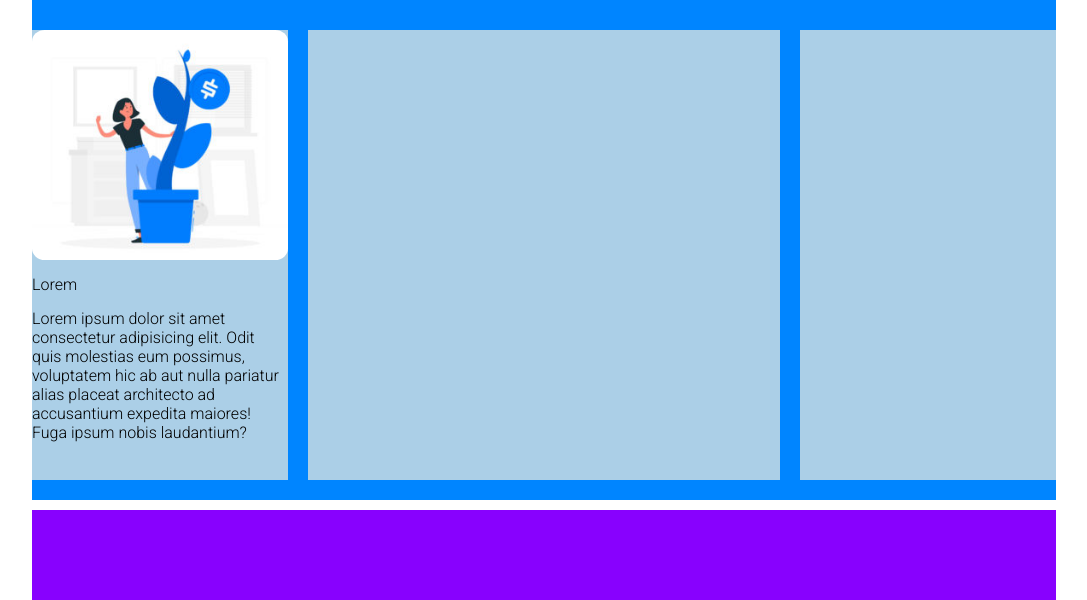
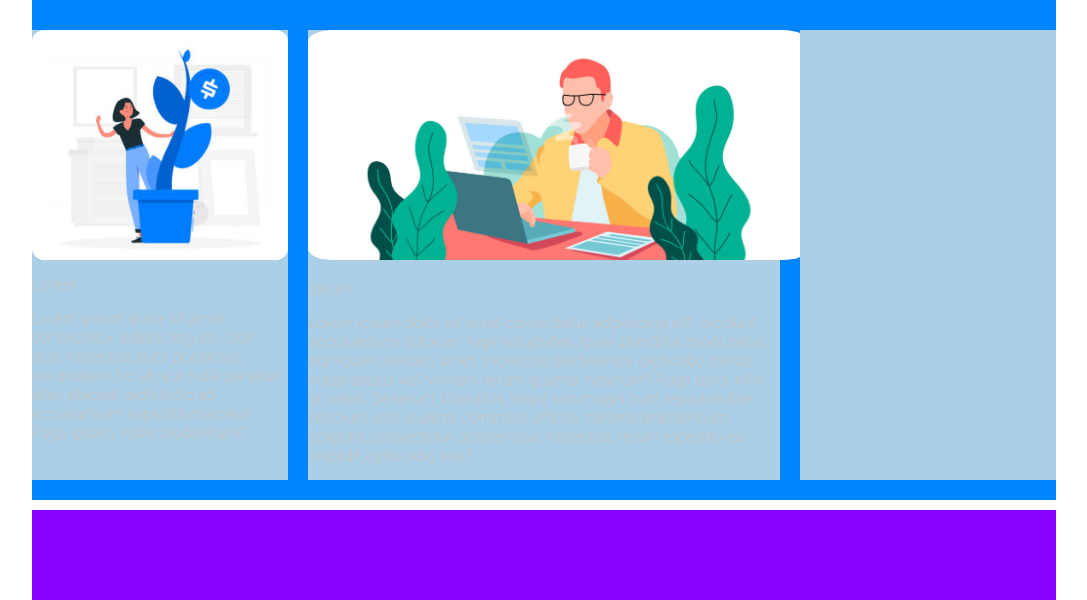
Before and after one commit to AndreaRospi/htmlcss-wp, a plain HTML site: page index.html in a window 1280 px wide. Shown: the part 654-1254 px from the top of the page, without its empty margins (96-1183 px from the left). Drawn offline with Linux system fonts and the light colour scheme.

Commit message:
colonna centrale completata con foto e testo

```diff
--- a/css/style.css
+++ b/css/style.css
@@ -122,10 +122,19 @@ main {
 
 h4{
     padding-top: 15px;
+    color: #c3c3c3;
 }
 
 p{
     padding-top: 15px;
+    color: #c3c3c3;
+}
+
+.img-center{
+    height: 230px;
+    width: 500px;
+    object-fit: cover;
+    border-radius: 5%;
 }
 
 .col-sn,
--- a/index.html
+++ b/index.html
@@ -60,7 +60,14 @@
                     <h4>Lorem</h4>
                     <p>Lorem ipsum dolor sit amet consectetur adipisicing elit. Odit quis molestias eum possimus, voluptatem hic ab aut nulla pariatur alias placeat architecto ad accusantium expedita maiores! Fuga ipsum nobis laudantium?</p>
                 </aside>
-                <div class="main-content left"></div>
+                <div class="main-content left">
+                    <img class="img-center" src="img/banner-2.jpg" alt="computer">
+                    <h4>Ipsum</h4>
+                    <p>
+                        Lorem ipsum dolor sit amet consectetur adipisicing elit. Incidunt accusantium dolorum fuga voluptates, quas blanditiis modi natus numquam veniam amet, molestias perferendis explicabo minus voluptatibus vel! Veniam rerum quaerat nesciunt?
+                        Fugit dolor nihil ut nobis. Deserunt, blanditiis sequi non magni cum repudiandae nesciunt velit quaerat commodi officiis, minima praesentium corporis consectetur doloremque molestias rerum expedita ea. Impedit optio odio iure?
+                    </p>
+                </div>
                 <aside class="col-dx left"></aside>
             </div>
             <!-- /content -->
```
